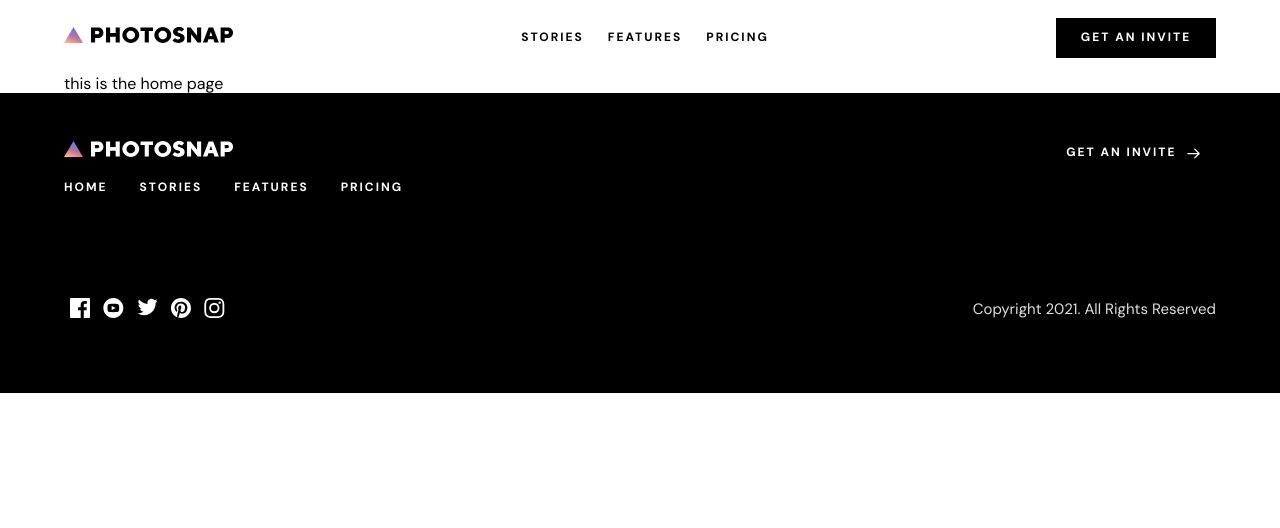
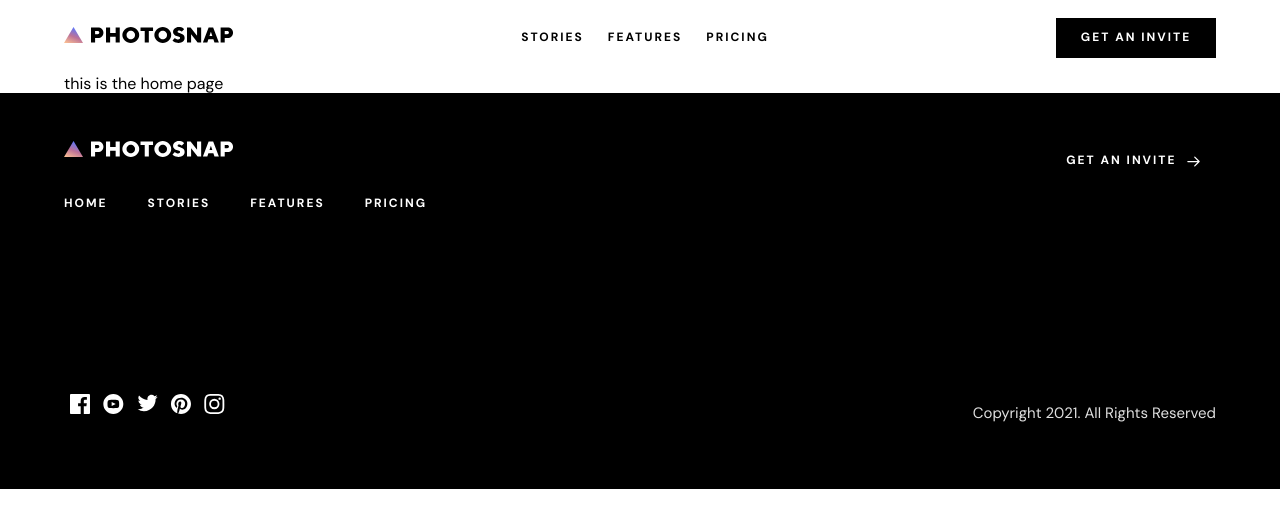
Before and after one commit to chungleee/photosnap, a Next.js app: page / in a window 1280 px wide. Shown: the top 528 px of the page. Built offline with nearby package versions, Linux system fonts and the light colour scheme.

Commit message:
fix tablet styling

```diff
--- a/components/Footer/Footer.module.scss
+++ b/components/Footer/Footer.module.scss
@@ -10,7 +10,7 @@
 		flex-direction: column;
 		align-items: center;
 		justify-content: center;
-		height: inherit;
+		height: 100%;
 	}
 
 	ul {
@@ -46,6 +46,7 @@
 
 	@include break-tablet {
 		height: 300px;
+		padding: 3rem 0;
 
 		.footer__container {
 			display: block;
@@ -54,34 +55,34 @@
 
 		.footer__logo {
 			position: absolute;
-			top: 3rem;
 		}
 
 		.footer__links {
 			position: absolute;
-			top: 3rem;
 			display: flex;
+			top: 1rem;
 
 			li {
-				margin-right: 2rem;
+				margin-right: 2.5rem;
 			}
 		}
 
 		.footer__socials {
 			position: absolute;
-			bottom: 3rem;
+			bottom: 0;
 		}
 
 		.footer__invite__button {
 			position: absolute;
 			right: 0;
-			top: 2.5rem;
+			// top: 2.5rem;
 		}
 
 		.footer__copyright {
 			position: absolute;
 			right: 0;
-			bottom: 3.5rem;
+			bottom: 0;
+			// bottom: 3.5rem;
 		}
 	}
 }
```
